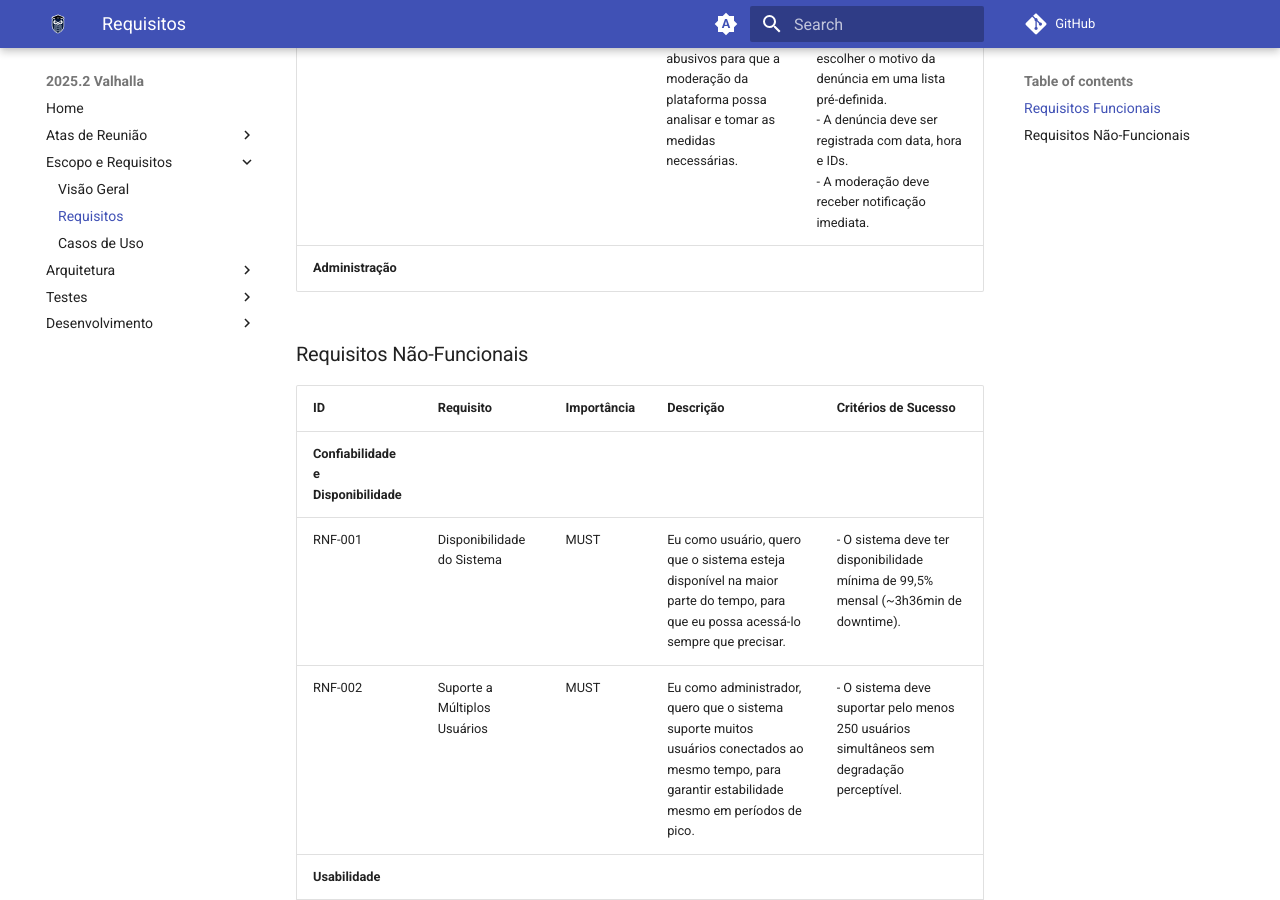
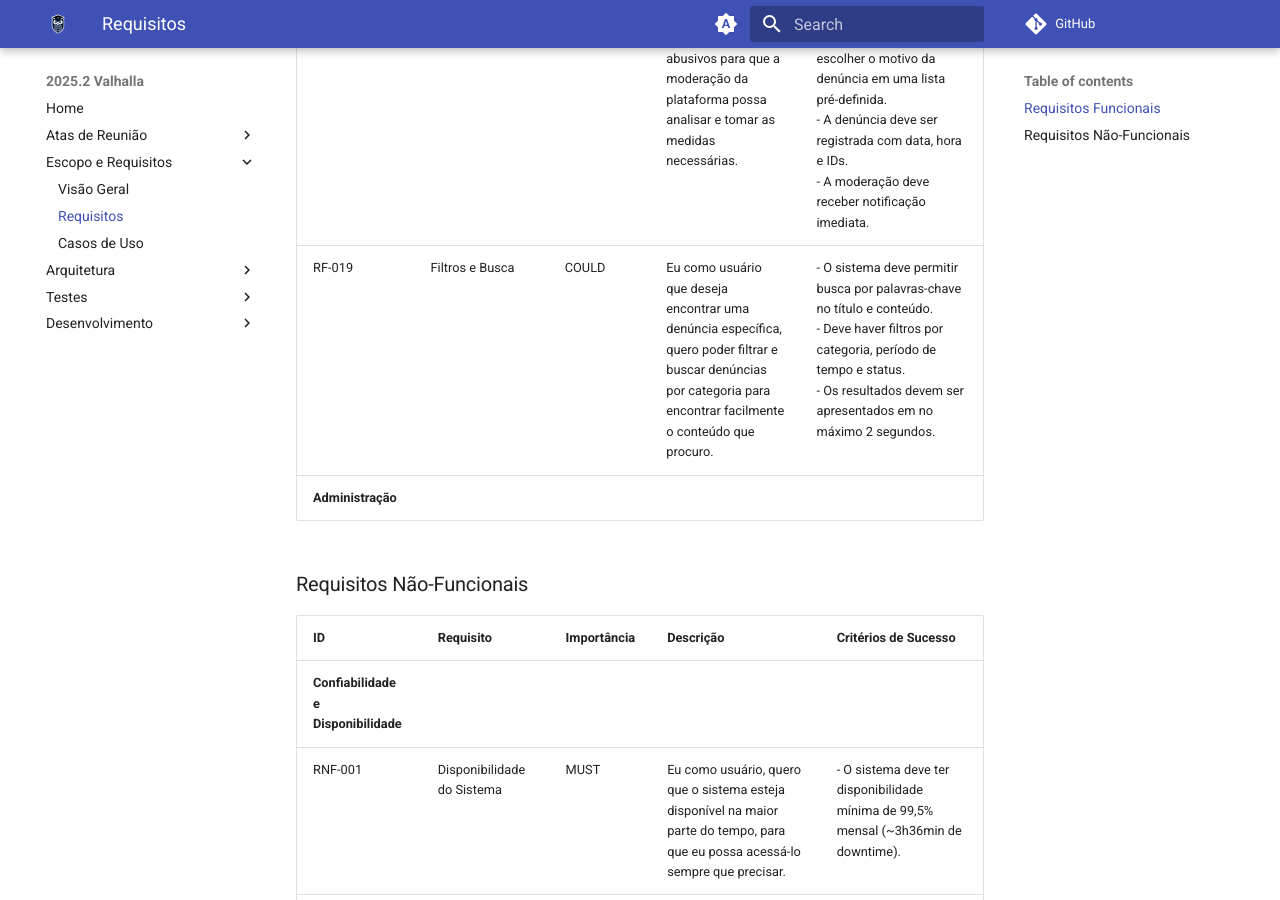
Before and after one commit to fga-eps-mds/2025.2-Valhalla-Docs, an MkDocs documentation site: the page built from docs/escopo-requisitos/Requisitos.md, in a window 1280 px wide and 900 px high, scrolled down 4343 px. Built offline with MkDocs 1.6.1 and Material for MkDocs 9.7.7, drawn with Linux system fonts in a browser that asks for light colours; comment, search, counter and statistics services are not loaded.

Commit message:
doc - preenche RF 019 da Página de Denúncias
Co-authored-by: Devv-Antonio <Devv-Antonio@users.noreply.github.com>

```diff
--- a/docs/escopo-requisitos/Requisitos.md
+++ b/docs/escopo-requisitos/Requisitos.md
@@ -29,6 +29,7 @@ Esta tabela lista todos os requisitos do projeto, sua prioridade e descrição d
 | RF-017 | Top Denúncias | COULD | Eu como usuário, quero visualizar as 3 postagens mais apoiadas nos últimos 30 dias. | - Apenas as postagens dos últimos 30 dias podem ser apresentadas.<br>- Deve mostrar a postagem de maneira clara e o número de apoios. |
 | **Página de Denúncias** | | | | |
 | RF-018 | Moderação e Denúncia de Abuso | MUST | Eu como usuário, quero ter a opção de denunciar conteúdos ofensivos ou abusivos para que a moderação da plataforma possa analisar e tomar as medidas necessárias. | - O botão de denúncia deve estar visível em todas as postagens/comentários.<br>- O usuário deve poder escolher o motivo da denúncia em uma lista pré-definida.<br>- A denúncia deve ser registrada com data, hora e IDs.<br>- A moderação deve receber notificação imediata. |
+| RF-019 | Filtros e Busca | COULD | Eu como usuário que deseja encontrar uma denúncia específica, quero poder filtrar e buscar denúncias por categoria para encontrar facilmente o conteúdo que procuro. | - O sistema deve permitir busca por palavras-chave no título e conteúdo.<br>- Deve haver filtros por categoria, período de tempo e status.<br>- Os resultados devem ser apresentados em no máximo 2 segundos. |
 | **Administração** | | | | |
 
 ### Requisitos Não-Funcionais
```
